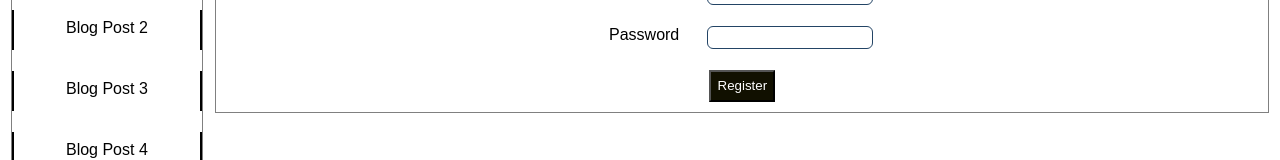
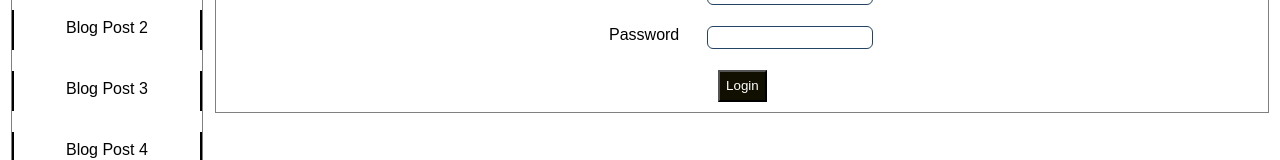
Before and after one commit to jeanmariemcc/KU-P6-Project, a React (Create React App) app: page /login in a window 1280 px wide. Shown: the part 344-504 px from the top of the page. Built offline with nearby package versions, Linux system fonts and the light colour scheme.

Commit message:
Update Login.js

```diff
--- a/src/Components/Login.js
+++ b/src/Components/Login.js
@@ -19,7 +19,7 @@
                     </div>
 
                     <div className="form-control">
-                        <button type="submit">Register</button>
+                        <button type="submit">Login</button>
                     </div>
                 </form>
 			</main>
```
